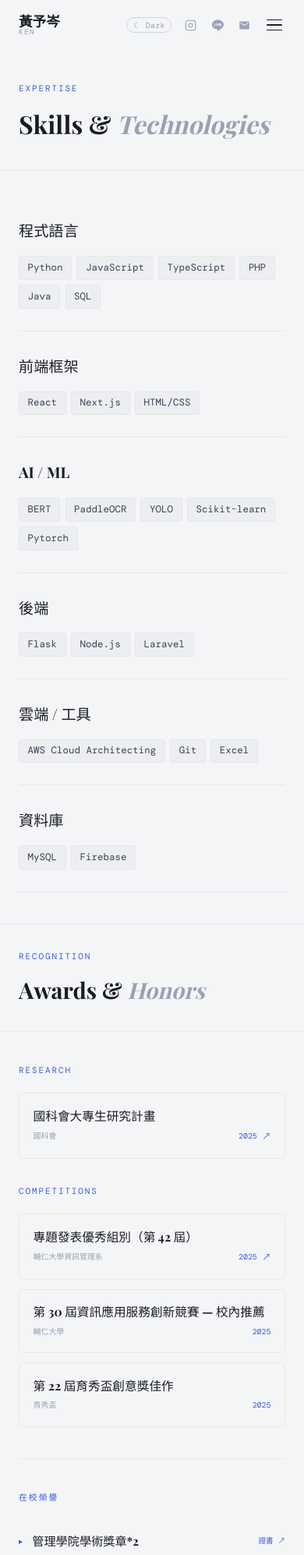
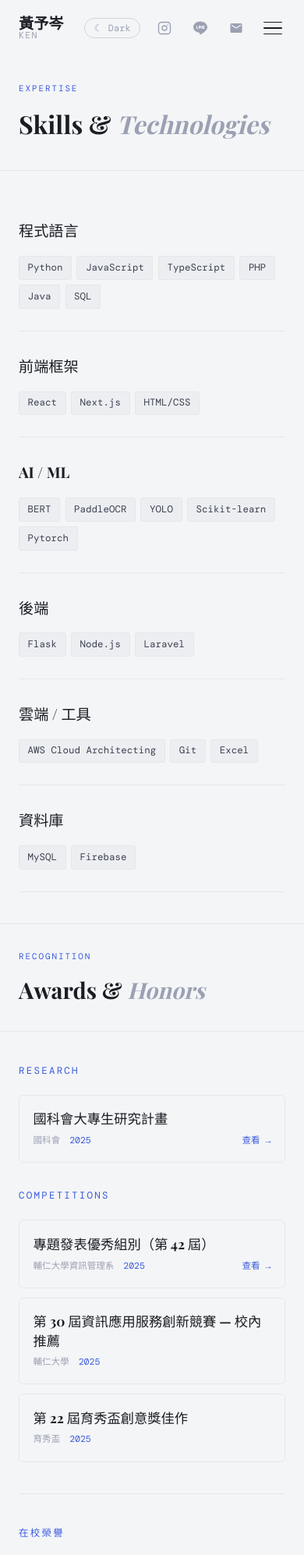
Before and after one commit to mintguesss/personal_web, a Next.js app: page /personal_web/skills_awards in a window 390 px wide. Shown: the top 1994 px of the page at 78% size. Built offline with nearby package versions, Linux system fonts and the light colour scheme.

Commit message:
mobile adjust

```diff
--- a/src/app/page.tsx
+++ b/src/app/page.tsx
@@ -106,7 +106,7 @@ export default function Home() {
           <div style={{ display: 'grid', gridTemplateColumns: mobile ? 'repeat(2,1fr)' : 'repeat(4,1fr)' }}>
             {stats.map(([num, label], i) => (
               <div key={label} style={{
-                padding: 'clamp(0.85rem,2vw,1.25rem) clamp(1rem,3vw,2rem)',
+                padding: 'clamp(0.85rem,2vw,1.25rem) clamp(7rem,9vw,8rem)',
                 borderRight: mobile
                   ? (i % 2 === 0 ? '1px solid var(--border)' : 'none')
                   : (i < 3 ? '1px solid var(--border)' : 'none'),
--- a/src/app/skills_awards/page.tsx
+++ b/src/app/skills_awards/page.tsx
@@ -82,7 +82,7 @@ export default function SkillsAwardsPage() {
       <div style={{ borderTop: '1px solid var(--border)' }}>
         <div style={{ maxWidth: '1100px', margin: '0 auto', padding: `0 ${PAD} clamp(3rem,5vw,5rem)` }}>
 
-          {/* Research + Competition → mobile 一欄 */}
+          {/* Research + Competition */}
           <div style={{
             display: 'grid',
             gridTemplateColumns: mobile ? '1fr' : '1fr 1fr',
@@ -95,7 +95,7 @@ export default function SkillsAwardsPage() {
               { label: 'Competitions', items: competition },
             ].map(({ label, items }) => (
               <div key={label}>
-                <p style={{ ...MONO, marginBottom: '1.25rem' }}>{label}</p>
+                <p style={{ ...MONO, fontSize: '0.78rem', marginBottom: '1.25rem' }}>{label}</p>
                 <div style={{ display: 'flex', flexDirection: 'column', gap: '0.75rem' }}>
                   {items.map((a) => {
                     const Wrapper = a.link ? 'a' : 'div'
@@ -136,13 +136,11 @@ export default function SkillsAwardsPage() {
                             </div>
                           )}
                           <div style={{ display: 'flex', flexDirection: 'column', justifyContent: 'space-between' }}>
-                            <h3 style={{ fontFamily: 'var(--font-display)', fontSize: '0.98rem', fontWeight: 400, lineHeight: 1.4, color: 'var(--text)', marginBottom: '0.4rem' }}>{a.title}</h3>
-                            <div style={{ display: 'flex', justifyContent: 'space-between', alignItems: 'center' }}>
-                              <span style={{ fontFamily: 'var(--font-mono)', fontSize: '0.62rem', color: 'var(--muted)' }}>{a.org}</span>
-                              <div style={{ display: 'flex', alignItems: 'center', gap: '0.4rem' }}>
-                                <span style={{ fontFamily: 'var(--font-mono)', fontSize: '0.62rem', color: 'var(--accent)' }}>{a.year}</span>
-                                {a.link && <span style={{ fontSize: '0.7rem', color: 'var(--accent)' }}>↗</span>}
-                              </div>
+                            <h3 style={{ fontFamily: 'var(--font-display)', fontSize: '1.08rem', fontWeight: 400, lineHeight: 1.4, color: 'var(--text)', marginBottom: '0.4rem' }}>{a.title}</h3>
+                            <div style={{ display: 'flex', alignItems: 'center', gap: '0.75rem' }}>
+                              <span style={{ fontFamily: 'var(--font-mono)', fontSize: '0.72rem', color: 'var(--muted)' }}>{a.org}</span>
+                              <span style={{ fontFamily: 'var(--font-mono)', fontSize: '0.72rem', color: 'var(--accent)' }}>{a.year}</span>
+                              {a.link && <span style={{ fontFamily: 'var(--font-mono)', fontSize: '0.72rem', color: 'var(--accent)', marginLeft: 'auto' }}>查看 →</span>}
                             </div>
                           </div>
                         </div>
@@ -154,29 +152,46 @@ export default function SkillsAwardsPage() {
             ))}
           </div>
 
-          {/* 在校榮譽 → mobile 一欄 */}
+          {/* 在校榮譽 */}
           <div style={{ padding: '2.5rem 0' }}>
-            <p style={{ ...MONO, marginBottom: '1.25rem' }}>在校榮譽</p>
-            <div style={{ display: 'grid', gridTemplateColumns: mobile ? '1fr' : '1fr 1fr', gap: '0 3rem' }}>
+            <p style={{ ...MONO, fontSize: '0.78rem', marginBottom: '1.25rem' }}>在校榮譽</p>
+            <div style={{ display: 'grid', gridTemplateColumns: mobile ? '1fr' : '1fr 1fr', gap: '0.75rem 3rem' }}>
               {school.map((a) => (
                 <div
                   key={`${a.year}-${a.title}`}
                   onClick={() => a.image ? setModalImg(a.image) : undefined}
                   style={{
                     display: 'flex', gap: '0.75rem', alignItems: 'flex-start',
-                    padding: '0.9rem 0', borderBottom: '1px solid var(--border)',
+                    padding: '0.9rem 0.75rem',
+                    border: '1px solid var(--border)',
+                    borderRadius: '6px',
+                    background: 'var(--bg)',
                     cursor: a.image ? 'pointer' : 'default',
+                    transition: 'transform 0.18s ease, border-color 0.18s ease, box-shadow 0.18s ease',
+                  }}
+                  onMouseEnter={e => {
+                    if (!a.image) return
+                    const el = e.currentTarget as HTMLDivElement
+                    el.style.borderColor = 'var(--accent)'
+                    el.style.boxShadow = '0 8px 22px rgba(0,0,0,0.08)'
+                    el.style.transform = 'translateY(-3px)'
+                  }}
+                  onMouseLeave={e => {
+                    const el = e.currentTarget as HTMLDivElement
+                    el.style.borderColor = 'var(--border)'
+                    el.style.boxShadow = 'none'
+                    el.style.transform = 'translateY(0)'
                   }}
                 >
-                  <span style={{ color: 'var(--accent)', fontSize: '0.65rem', marginTop: '0.3rem', flexShrink: 0 }}>▸</span>
+                  <span style={{ color: 'var(--accent)', fontSize: '0.75rem', marginTop: '0.25rem', flexShrink: 0 }}>▸</span>
                   <div style={{ flex: 1 }}>
-                    <span style={{ fontFamily: 'var(--font-display)', fontSize: '0.95rem', fontWeight: 400, color: 'var(--text)' }}>{a.title}</span>
-                    <div style={{ display: 'flex', gap: '0.75rem', marginTop: '0.15rem' }}>
-                      <span style={{ fontFamily: 'var(--font-mono)', fontSize: '0.6rem', color: 'var(--muted)' }}>{a.org}</span>
-                      <span style={{ fontFamily: 'var(--font-mono)', fontSize: '0.6rem', color: 'var(--accent)' }}>{a.year}</span>
+                    <span style={{ fontFamily: 'var(--font-display)', fontSize: '1.05rem', fontWeight: 400, color: 'var(--text)' }}>{a.title}</span>
+                    <div style={{ display: 'flex', gap: '0.75rem', marginTop: '0.2rem' }}>
+                      <span style={{ fontFamily: 'var(--font-mono)', fontSize: '0.7rem', color: 'var(--muted)' }}>{a.org}</span>
+                      <span style={{ fontFamily: 'var(--font-mono)', fontSize: '0.7rem', color: 'var(--accent)' }}>{a.year}</span>
                     </div>
                   </div>
-                  {a.image && <span style={{ fontFamily: 'var(--font-mono)', fontSize: '0.6rem', color: 'var(--accent)', flexShrink: 0, marginTop: '0.3rem' }}>證書 ↗</span>}
+                  {a.image && <span style={{ fontFamily: 'var(--font-mono)', fontSize: '0.72rem', color: 'var(--accent)', flexShrink: 0, marginTop: '0.25rem', whiteSpace: 'nowrap' }}>查看證書 →</span>}
                 </div>
               ))}
             </div>
--- a/src/components/layout/Navbar.tsx
+++ b/src/components/layout/Navbar.tsx
@@ -5,42 +5,41 @@ import { usePathname } from 'next/navigation'
 import { siteData } from '@/data/portfolio'
 
 const LINKS = [
-  { href: '/',         label: 'Home' },
-  { href: '/about',    label: 'About' },
-  { href: '/projects', label: 'Projects' },
-  { href: '/skills_awards',   label: 'Skills & Awards' },
-  { href: '/contact',  label: 'Contact' },
+  { href: '/',              label: 'Home' },
+  { href: '/about',         label: 'About' },
+  { href: '/projects',      label: 'Projects' },
+  { href: '/skills_awards', label: 'Skills & Awards' },
+  { href: '/contact',       label: 'Contact' },
 ]
 
-/* ── SVG icons ── */
 const IgIcon = () => (
-  <svg width="15" height="15" viewBox="0 0 24 24" fill="none" stroke="currentColor" strokeWidth="1.8" strokeLinecap="round" strokeLinejoin="round">
+  <svg width="18" height="18" viewBox="0 0 24 24" fill="none" stroke="currentColor" strokeWidth="1.8" strokeLinecap="round" strokeLinejoin="round">
     <rect x="2" y="2" width="20" height="20" rx="5"/>
     <circle cx="12" cy="12" r="4"/>
     <circle cx="17.5" cy="6.5" r="1" fill="currentColor" stroke="none"/>
   </svg>
 )
 const LineIcon = () => (
-  <svg width="15" height="15" viewBox="0 0 24 24" fill="currentColor">
+  <svg width="18" height="18" viewBox="0 0 24 24" fill="currentColor">
     <path d="M24 10.3C24 4.9 18.6.6 12 .6S0 4.9 0 10.3c0 4.8 4.3 8.8 10 9.6.4.1.9.3 1.1.6.1.3.1.8 0 1.1l-.2 1c0 .3-.2 1.2 1 .6 1.3-.5 6.9-4.1 9.4-7C23.2 14.4 24 12.5 24 10.3zM7.9 13.1H5.7c-.3 0-.6-.3-.6-.6V8.1c0-.3.3-.6.6-.6s.6.3.6.6v3.8H7.9c.3 0 .6.3.6.6s-.3.6-.6.6zm2.3-.6c0 .3-.3.6-.6.6s-.6-.3-.6-.6V8.1c0-.3.3-.6.6-.6s.6.3.6.6v4.4zm5.1 0c0 .3-.2.5-.4.6h-.2c-.2 0-.4-.1-.5-.3l-2.4-3.3v2.9c0 .3-.3.6-.6.6s-.6-.3-.6-.6V8.1c0-.3.2-.5.4-.6h.2c.2 0 .4.1.5.3l2.5 3.3V8.1c0-.3.3-.6.6-.6s.6.3.6.6v4.4zm3.6-2.7c.3 0 .6.3.6.6s-.3.6-.6.6H17.2v1.1h1.7c.3 0 .6.3.6.6s-.3.6-.6.6h-2.3c-.3 0-.6-.3-.6-.6V8.1c0-.3.3-.6.6-.6h2.3c.3 0 .6.3.6.6s-.3.6-.6.6h-1.7v1.1h1.7z"/>
   </svg>
 )
 const GmailIcon = () => (
-  <svg width="15" height="15" viewBox="0 0 24 24" fill="currentColor">
+  <svg width="18" height="18" viewBox="0 0 24 24" fill="currentColor">
     <path d="M20 4H4c-1.1 0-2 .9-2 2v12c0 1.1.9 2 2 2h16c1.1 0 2-.9 2-2V6c0-1.1-.9-2-2-2zm0 4-8 5-8-5V6l8 5 8-5v2z"/>
   </svg>
 )
 
 export default function Navbar() {
   const pathname = usePathname()
-  const [scrolled, setScrolled]   = useState(false)
-  const [open, setOpen]           = useState(false)
-  const [dark, setDark]           = useState(false)
-  const [isMobile, setIsMobile]   = useState(false)
+  const [scrolled, setScrolled] = useState(false)
+  const [open, setOpen]         = useState(false)
+  const [dark, setDark]         = useState(false)
+  const [isMobile, setIsMobile] = useState(false)
 
   useEffect(() => {
     const saved = localStorage.getItem('theme')
-    if (saved === 'dark') { setDark(true); document.documentElement.setAttribute('data-theme','dark') }
+    if (saved === 'dark') { setDark(true); document.documentElement.setAttribute('data-theme', 'dark') }
   }, [])
   useEffect(() => {
     const check = () => setIsMobile(window.innerWidth < 900)
@@ -49,7 +48,7 @@ export default function Navbar() {
   }, [])
   useEffect(() => {
     const fn = () => setScrolled(window.scrollY > 40)
-    window.addEventListener('scroll', fn, { passive:true })
+    window.addEventListener('scroll', fn, { passive: true })
     return () => window.removeEventListener('scroll', fn)
   }, [])
   useEffect(() => { setOpen(false) }, [pathname])
@@ -60,87 +59,72 @@ export default function Navbar() {
     localStorage.setItem('theme', next ? 'dark' : 'light')
   }
 
-  const links = siteData.links as Record<string,string>
+  const links = siteData.links as Record<string, string>
   const iconBtn: React.CSSProperties = {
-    color:'var(--muted)', display:'flex', alignItems:'center', justifyContent:'center',
-    width:'28px', height:'28px', background:'none', border:'none', cursor:'pointer',
-    borderRadius:'50%', textDecoration:'none', flexShrink:0, transition:'color 0.2s',
+    color: 'var(--muted)', display: 'flex', alignItems: 'center', justifyContent: 'center',
+    width: '38px', height: '38px', background: 'none', border: 'none', cursor: 'pointer',
+    borderRadius: '50%', textDecoration: 'none', flexShrink: 0, transition: 'color 0.2s',
   }
 
   return (
     <>
       <header style={{
-        position:'fixed', top:0, left:0, right:0, zIndex:50,
+        position: 'fixed', top: 0, left: 0, right: 0, zIndex: 50,
         backgroundColor: scrolled ? (dark ? 'rgba(15,17,23,0.92)' : 'rgba(244,245,247,0.92)') : 'transparent',
         backdropFilter: scrolled ? 'blur(10px)' : 'none',
         borderBottom: scrolled ? '1px solid var(--border)' : 'none',
-        transition:'all 0.3s',
+        transition: 'all 0.3s',
       }}>
         <div style={{
-          maxWidth:'1100px', margin:'0 auto', padding:'0 1.5rem',
-          display:'grid',
+          maxWidth: '1100px', margin: '0 auto', padding: '0 1.5rem',
+          display: 'grid',
           gridTemplateColumns: isMobile ? '1fr auto' : '1fr 1fr 1fr',
-          alignItems:'center', height:'64px',
+          alignItems: 'center', height: '72px',
         }}>
-          {/* Logo */}
-          <Link href="/" style={{ display:'flex', flexDirection:'column', lineHeight:1.1, textDecoration:'none' }}>
-            <span style={{ fontFamily:'var(--font-display)', fontSize:'1.1rem', fontWeight:600, color:'var(--text)' }}>{siteData.name}</span>
-            <span style={{ fontFamily:'var(--font-mono)', fontSize:'0.6rem', color:'var(--muted)', letterSpacing:'0.12em' }}>{siteData.nameEn.toUpperCase()}</span>
+          <Link href="/" style={{ display: 'flex', flexDirection: 'column', lineHeight: 1.1, textDecoration: 'none' }}>
+            <span style={{ fontFamily: 'var(--font-display)', fontSize: '1.2rem', fontWeight: 600, color: 'var(--text)' }}>{siteData.name}</span>
+            <span style={{ fontFamily: 'var(--font-mono)', fontSize: '0.72rem', color: 'var(--muted)', letterSpacing: '0.12em' }}>{siteData.nameEn.toUpperCase()}</span>
           </Link>
 
-          {/* Center links (desktop) */}
           {!isMobile && (
-            <nav style={{ display:'flex', gap:'1.2rem', alignItems:'center', justifyContent:'center' }}>
+            <nav style={{ display: 'flex', gap: '2rem', alignItems: 'center', justifyContent: 'center' }}>
               {LINKS.map(({ href, label }) => (
                 <Link key={href} href={href} style={{
-                  fontFamily:'var(--font-mono)', fontSize:'0.68rem', letterSpacing:'0.06em',
-                  textTransform:'uppercase', textDecoration:'none',
-                  color: pathname===href ? 'var(--accent)' : 'var(--muted)',
-                  fontWeight: pathname===href ? 500 : 400, transition:'color 0.2s',
+                  fontFamily: 'var(--font-mono)', fontSize: '0.85rem', letterSpacing: '0.02em',
+                  textTransform: 'uppercase', textDecoration: 'none',
+                  color: pathname === href ? 'var(--accent)' : 'var(--muted)',
+                  fontWeight: pathname === href ? 500 : 400, transition: 'color 0.2s',
+                  whiteSpace: 'nowrap',
                 }}>{label}</Link>
               ))}
             </nav>
           )}
 
-          {/* Right: dark toggle + ig/line/gmail icons + hamburger */}
-          <div style={{ display:'flex', alignItems:'center', justifyContent:'flex-end', gap:'0.4rem' }}>
+          <div style={{ display: 'flex', alignItems: 'center', justifyContent: 'flex-end', gap: '0.5rem' }}>
             <button onClick={toggleDark} style={{
-              background:'none', border:'1px solid var(--border-2)', borderRadius:'99px',
-              cursor:'pointer', padding:'0.28em 0.75em',
-              display:'flex', alignItems:'center', gap:'0.35rem',
-              fontFamily:'var(--font-mono)', fontSize:'0.65rem', color:'var(--muted)',
-              whiteSpace:'nowrap', marginRight:'0.25rem',
+              background: 'none', border: '1px solid var(--border-2)', borderRadius: '99px',
+              cursor: 'pointer', padding: '0.35em 0.95em',
+              display: 'flex', alignItems: 'center', gap: '0.4rem',
+              fontFamily: 'var(--font-mono)', fontSize: '0.75rem', color: 'var(--muted)',
+              whiteSpace: 'nowrap', marginRight: '0.25rem',
             }}>
               {dark ? '☀ Light' : '☾ Dark'}
             </button>
+            {links.instagram ? <a href={links.instagram} target="_blank" rel="noreferrer" style={iconBtn}><IgIcon /></a> : <span style={iconBtn}><IgIcon /></span>}
+            {links.line ? <a href={links.line} target="_blank" rel="noreferrer" style={iconBtn}><LineIcon /></a> : <span style={iconBtn}><LineIcon /></span>}
+            <a href={`mailto:${siteData.email}`} style={iconBtn}><GmailIcon /></a>
 
-            {/* Instagram */}
-            {links.instagram ? (
-              <a href={links.instagram} target="_blank" rel="noreferrer" style={iconBtn} title="Instagram"><IgIcon /></a>
-            ) : (
-              <span style={iconBtn} title="Instagram"><IgIcon /></span>
-            )}
-            {/* Line */}
-            {links.line ? (
-              <a href={links.line} target="_blank" rel="noreferrer" style={iconBtn} title="Line"><LineIcon /></a>
-            ) : (
-              <span style={iconBtn} title="Line"><LineIcon /></span>
-            )}
-            {/* Gmail */}
-            <a href={`mailto:${siteData.email}`} style={iconBtn} title="Gmail"><GmailIcon /></a>
-
-            {/* Hamburger (mobile) */}
             {isMobile && (
               <button onClick={() => setOpen(v => !v)} aria-label="選單" style={{
-                background:'none', border:'none', cursor:'pointer', marginLeft:'0.25rem',
-                display:'flex', flexDirection:'column', gap:'5px', padding:'4px',
+                background: 'none', border: 'none', cursor: 'pointer', marginLeft: '0.25rem',
+                display: 'flex', flexDirection: 'column', gap: '6px', padding: '4px',
               }}>
-                {[0,1,2].map(i => (
+                {[0, 1, 2].map(i => (
                   <span key={i} style={{
-                    display:'block', width:'20px', height:'1.2px',
-                    background:'var(--text)', borderRadius:'2px', transition:'all 0.3s',
-                    transform: open ? (i===0 ? 'rotate(45deg) translate(4px,4px)' : i===2 ? 'rotate(-45deg) translate(4px,-4px)' : 'none') : 'none',
-                    opacity: open && i===1 ? 0 : 1,
+                    display: 'block', width: '24px', height: '1.5px',
+                    background: 'var(--text)', borderRadius: '2px', transition: 'all 0.3s',
+                    transform: open ? (i === 0 ? 'rotate(45deg) translate(5px,5px)' : i === 2 ? 'rotate(-45deg) translate(5px,-5px)' : 'none') : 'none',
+                    opacity: open && i === 1 ? 0 : 1,
                   }} />
                 ))}
               </button>
@@ -149,29 +133,28 @@ export default function Navbar() {
         </div>
       </header>
 
-      {/* Mobile slide panel */}
       {isMobile && (
         <>
           <div onClick={() => setOpen(false)} style={{
-            position:'fixed', inset:0, zIndex:48, background:'rgba(0,0,0,0.3)',
-            opacity: open ? 1 : 0, pointerEvents: open ? 'auto' : 'none', transition:'opacity 0.3s',
+            position: 'fixed', inset: 0, zIndex: 48, background: 'rgba(0,0,0,0.3)',
+            opacity: open ? 1 : 0, pointerEvents: open ? 'auto' : 'none', transition: 'opacity 0.3s',
           }} />
           <div style={{
-            position:'fixed', top:0, right:0, bottom:0, zIndex:49,
-            width:'260px', background:'var(--bg)', borderLeft:'1px solid var(--border)',
+            position: 'fixed', top: 0, right: 0, bottom: 0, zIndex: 49,
+            width: '280px', background: 'var(--bg)', borderLeft: '1px solid var(--border)',
             transform: open ? 'translateX(0)' : 'translateX(100%)',
-            transition:'transform 0.3s cubic-bezier(0.4,0,0.2,1)',
-            display:'flex', flexDirection:'column',
-            paddingTop:'80px', paddingBottom:'2rem', paddingLeft:'2rem', paddingRight:'2rem',
+            transition: 'transform 0.3s cubic-bezier(0.4,0,0.2,1)',
+            display: 'flex', flexDirection: 'column',
+            paddingTop: '88px', paddingBottom: '2rem', paddingLeft: '2rem', paddingRight: '2rem',
           }}>
-            <nav style={{ display:'flex', flexDirection:'column' }}>
+            <nav style={{ display: 'flex', flexDirection: 'column' }}>
               {LINKS.map(({ href, label }) => (
                 <Link key={href} href={href} style={{
-                  fontFamily:'var(--font-mono)', fontSize:'0.85rem', letterSpacing:'0.1em',
-                  textTransform:'uppercase', textDecoration:'none',
-                  color: pathname===href ? 'var(--accent)' : 'var(--text)',
-                  fontWeight: pathname===href ? 500 : 400,
-                  padding:'1rem 0', borderBottom:'1px solid var(--border)',
+                  fontFamily: 'var(--font-mono)', fontSize: '0.95rem', letterSpacing: '0.1em',
+                  textTransform: 'uppercase', textDecoration: 'none',
+                  color: pathname === href ? 'var(--accent)' : 'var(--text)',
+                  fontWeight: pathname === href ? 500 : 400,
+                  padding: '1.1rem 0', borderBottom: '1px solid var(--border)',
                 }}>{label}</Link>
               ))}
             </nav>
```
